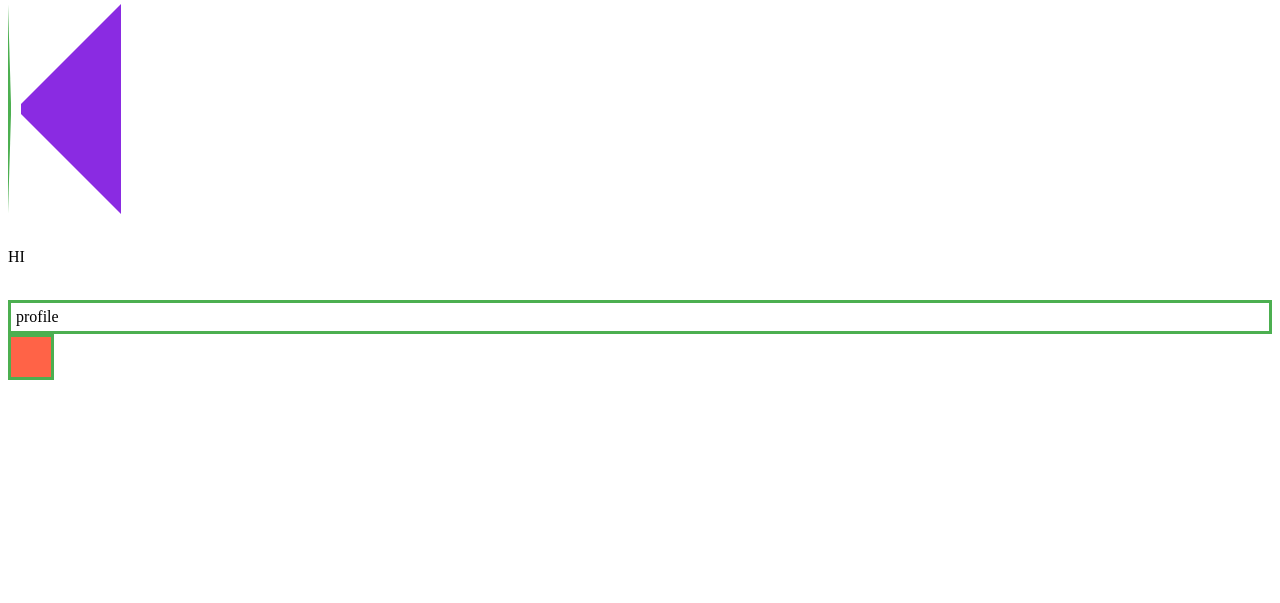
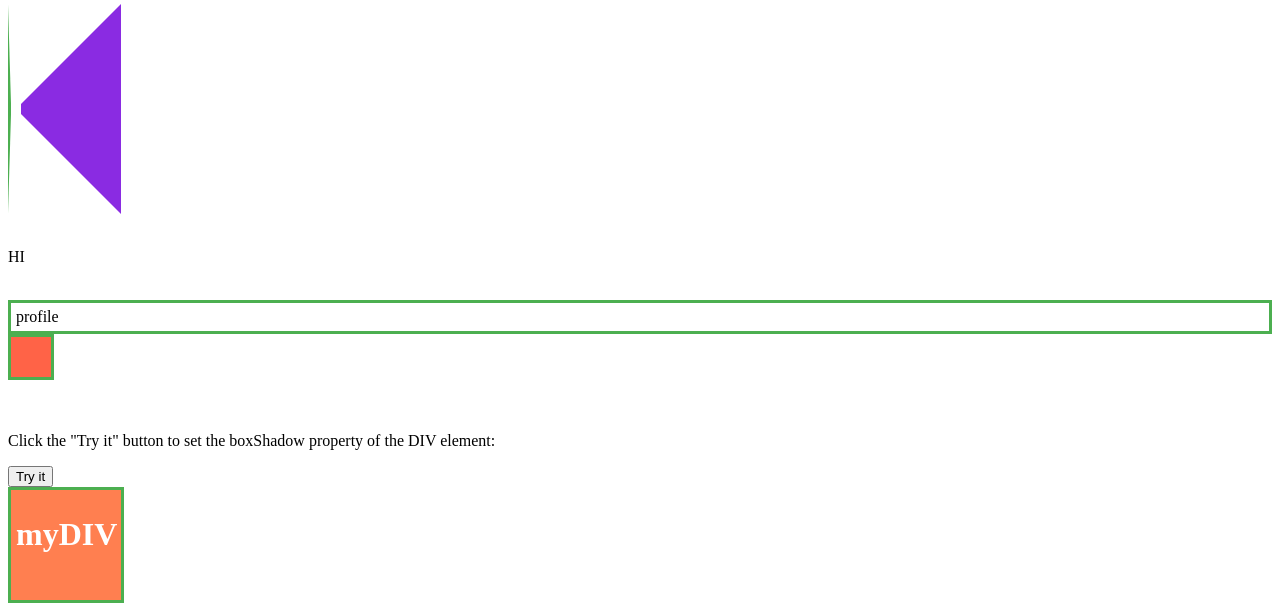
Before and after one commit to ahmednafea1989/flex-box, a plain HTML site: page index.html in a window 1280 px wide. Shown: the part 1353-1956 px from the top of the page. Before the commit the page ends 1741 px from the top, so only its background shows below. Drawn offline with Linux system fonts and the light colour scheme.

```diff
--- a/index.html
+++ b/index.html
@@ -78,5 +78,22 @@
         <div class="profile" data-name="techsith" data-youtub-name="techsithtube" data-id="1">profile</div>
         <div class="box" ></div>
 
+
+    <br><br>
+    <p>Click the "Try it" button to set the boxShadow property of the DIV element:</p>
+
+<button onclick="myFunction()">Try it</button>
+
+<div id="myDIV">
+  <h1>myDIV</h1>
+</div>
+
+<script>
+function myFunction() {
+  document.getElementById("myDIV").style.boxShadow = "10px 20px 30px red";
+}
+</script>
+<br><br>
+
 </body>
 </html>
--- a/style.css
+++ b/style.css
@@ -181,3 +181,11 @@ div {
     width: 100px;
     background-color: red;
 }
+
+#myDIV {
+    position: absolute;
+    width: 100px;
+    height: 100px;
+    background-color: coral;
+    color: white;
+  }
```
